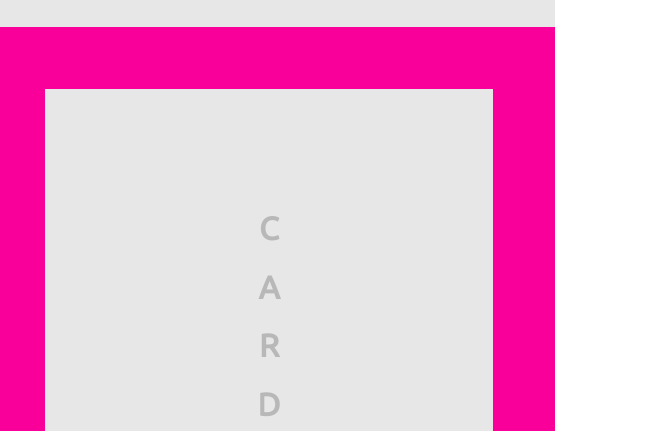
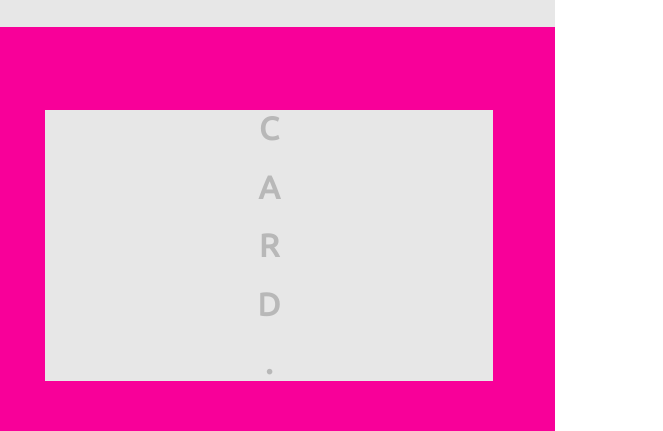
Before and after one commit to gabihvespoli/paralax-flexbox, a plain HTML site: page index.html in a window 1280 px wide. Shown: the part 93-524 px from the top of the page, 617-1280 px from the left. Drawn offline with Linux system fonts and the light colour scheme.

Commit message:
clear css

```diff
--- a/css/styles.css
+++ b/css/styles.css
@@ -39,10 +39,6 @@ footer {
 
 .content-default{
   padding: 20px;
-}
-
-.content-card{
-  padding: 100px;
 }
 
 .text-center{
```
